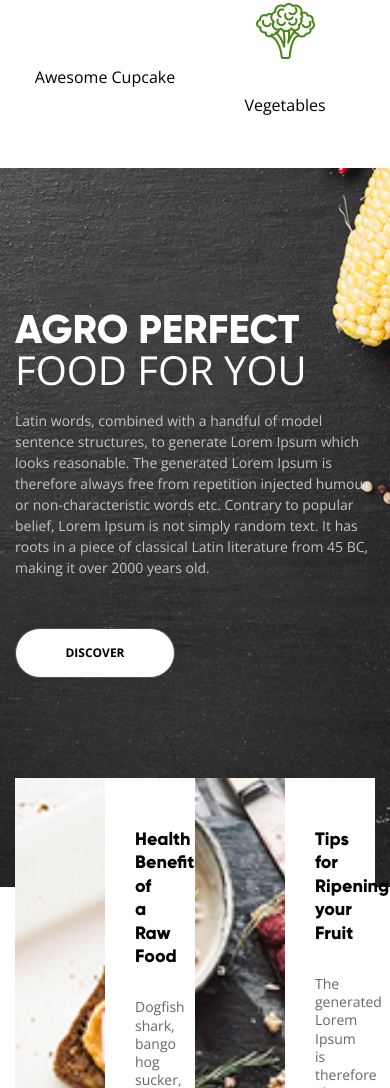
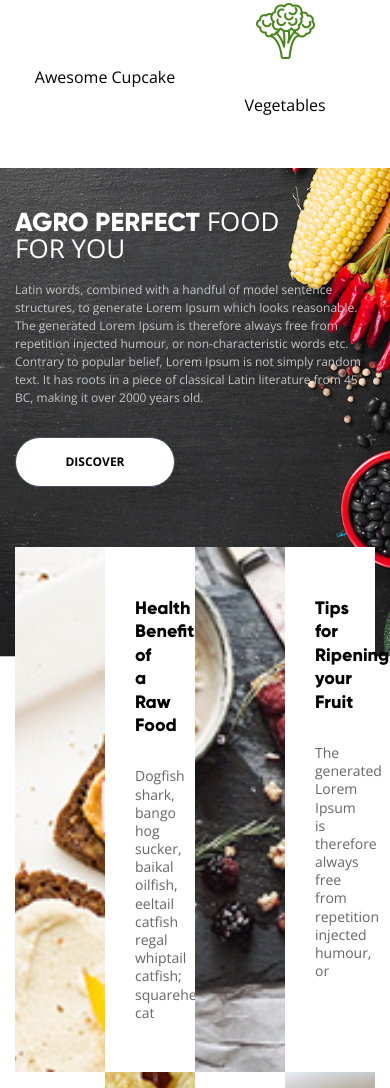
Before and after one commit to ELegek/Agro, a website: page app/index.html in a window 390 px wide. Shown: the part 1729-2817 px from the top of the page. Drawn offline with nearby package versions, Linux system fonts and the light colour scheme.

Commit message:
Адаптив Perfect

```diff
--- a/app/scss/_media.scss
+++ b/app/scss/_media.scss
@@ -134,6 +134,22 @@
     }
 
     // ============ SERVICES =============
+
+    // ============ PERFECT =============
+    .perfect {
+        padding: 70px 0 210px 0;
+
+        &__title {
+            font-size: 30px;
+        }
+
+        &__text {
+            font-size: 12px;
+            margin-bottom: 30px;
+        }
+    }
+
+    // ============ PERFECT =============
 }
 
 @media (max-width: 600px) {
@@ -226,6 +242,22 @@
     }
 
     // ============ SERVICES =============
+
+    // ============ PERFECT =============
+    .perfect {
+        padding: 40px 0 170px 0;
+
+        &__title {
+            font-size: 26px;
+        }
+
+        &__text {
+            font-size: 12px;
+            margin-bottom: 30px;
+        }
+    }
+
+    // ============ PERFECT =============
 }
 
 @media (max-width: 320px) {
@@ -267,5 +299,6 @@
             font-size: 22px;
         }
     }
+
     // ============ SERVICES =============
 }
```
Also changed, not shown: app/css/style.min.css.
